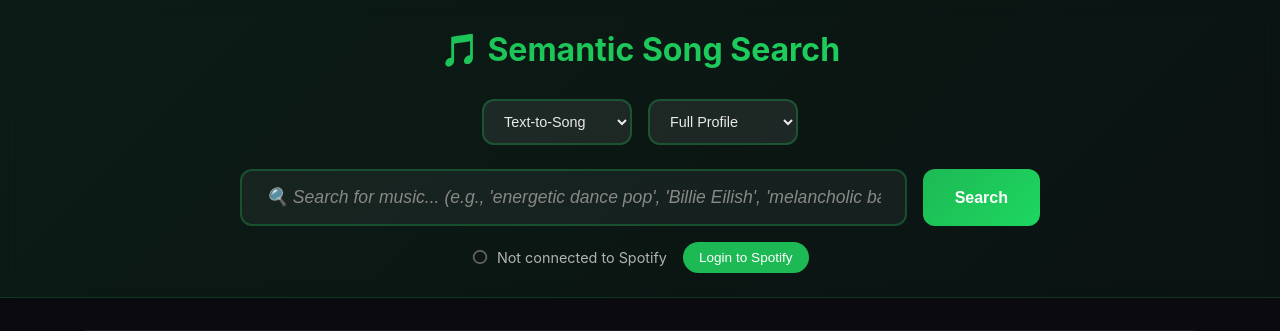
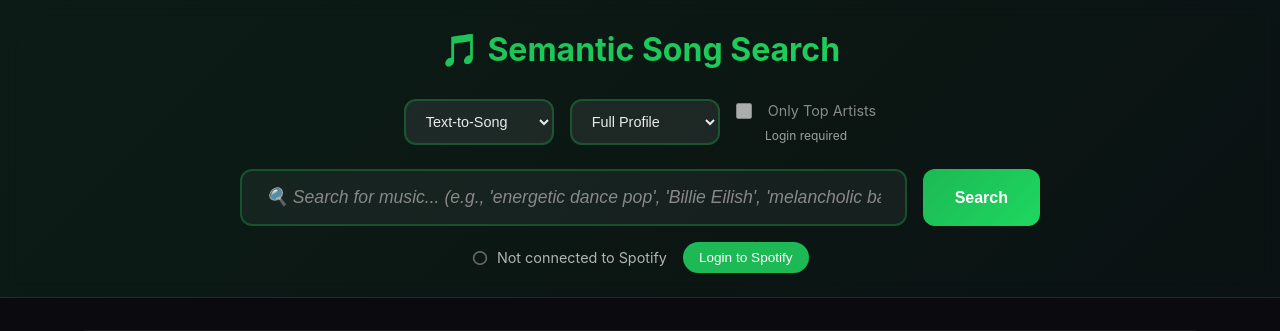
Before and after one commit to andrewsingh/semantic-song-search, a Flask app: template semantic_song_search/templates/index.html in a window 1280 px wide. Shown: the top 331 px of the page. Run offline with Flask 3, Linux system fonts and the light colour scheme; the template is opened without the code that fills it, so the values that code supplies are empty; parts of the project's set-up code (start-up, migrations or seed data) failed here and were passed over; some libraries are stand-ins or nearby versions.

Commit message:
Add filter results by top artists feature

```diff
--- a/semantic_song_search/app.py
+++ b/semantic_song_search/app.py
@@ -89,7 +89,7 @@ Session(app)
 # Spotify configuration
 SPOTIFY_CLIENT_ID = os.getenv('SPOTIFY_CLIENT_ID')
 SPOTIFY_CLIENT_SECRET = os.getenv('SPOTIFY_CLIENT_SECRET')
-SPOTIFY_SCOPES = "streaming user-read-email user-read-private user-read-playback-state user-modify-playback-state playlist-modify-public playlist-modify-private"
+SPOTIFY_SCOPES = "streaming user-read-email user-read-private user-read-playback-state user-modify-playback-state playlist-modify-public playlist-modify-private user-top-read"
 
 # Validate required environment variables
 if not SPOTIFY_CLIENT_ID or not SPOTIFY_CLIENT_SECRET:
@@ -669,6 +669,7 @@ def search():
     song_idx = data.get('song_idx')  # For song-to-song search
     k = data.get('k', 20)
     offset = data.get('offset', 0)  # For pagination
+    # Note: Top artists filtering is now handled client-side for better performance
 
     # Validate pagination parameters
     if k <= 0 or k > 100:  # Reasonable limits
@@ -699,8 +700,9 @@ def search():
         else:
             return jsonify({'error': 'Invalid search_type'}), 400
 
-        # Format results
+        # Format results (filtering now handled client-side)
         formatted_results = []
+
         for result in results:
             try:
                 # Handle both old format (song_idx, similarity) and new format (song_idx, similarity, field_value)
@@ -733,6 +735,7 @@ def search():
                 logger.error(f"Error processing search result {result}: {e}")
                 continue
 
+        # Return results (filtering now handled client-side for better performance)
         return jsonify({
             'results': formatted_results,
             'search_type': search_type,
@@ -742,7 +745,8 @@ def search():
                 'offset': offset,
                 'limit': k,
                 'total_count': total_count,
-                'has_more': offset + k < total_count
+                'has_more': offset + k < total_count,
+                'returned_count': len(formatted_results)
             }
         })
 
@@ -893,6 +897,83 @@ def get_token():
 
     return jsonify({'access_token': token_info['access_token']})
 
+@app.route('/api/top_artists')
+def get_top_artists():
+    """Get user's top artists across all time ranges."""
+    token_info = session.get('token_info')
+    if not token_info:
+        return jsonify({'error': 'Not authenticated'}), 401
+
+    # Check if token is expired and refresh if needed
+    sp_oauth = get_spotify_oauth()
+    if sp_oauth.is_token_expired(token_info):
+        try:
+            token_info = sp_oauth.refresh_access_token(token_info['refresh_token'])
+            session['token_info'] = token_info
+        except Exception as e:
+            logger.error(f"Failed to refresh Spotify token: {e}")
+            return jsonify({'error': 'Token refresh failed, please re-authenticate'}), 401
+
+    try:
+        # Create Spotify client
+        sp = spotipy.Spotify(auth=token_info['access_token'])
+
+        # Get top artists for all time ranges
+        time_ranges = ['short_term', 'medium_term', 'long_term']
+        all_top_artists = set()  # Use set to automatically deduplicate
+
+        for time_range in time_ranges:
+            try:
+                results = sp.current_user_top_artists(limit=50, time_range=time_range)
+                if results and 'items' in results:
+                    for artist in results['items']:
+                        # Ensure artist has a name field before processing
+                        if artist and 'name' in artist and artist['name']:
+                            # Store artist name in lowercase for case-insensitive matching
+                            all_top_artists.add(artist['name'].strip().lower())
+                    logger.info(f"Retrieved {len(results['items'])} top artists for {time_range}")
+                else:
+                    logger.warning(f"Unexpected response format for {time_range}: {results}")
+            except Exception as e:
+                logger.warning(f"Failed to get top artists for {time_range}: {e}")
+                continue
+
+        # Convert back to list for JSON serialization
+        top_artists_list = list(all_top_artists)
+
+        logger.info(f"Retrieved {len(top_artists_list)} unique top artists across all time ranges")
+
+        # Handle case where user has no top artists
+        if len(top_artists_list) == 0:
+            logger.warning("User has no top artists - they may have a new account or insufficient listening history")
+
+        return jsonify({
+            'top_artists': top_artists_list,
+            'count': len(top_artists_list)
+        })
+
+    except spotipy.exceptions.SpotifyException as e:
+        logger.error(f"Spotify API error: {e}")
+        if e.http_status == 401:
+            return jsonify({'error': 'Spotify authentication expired, please login again'}), 401
+        elif e.http_status == 403:
+            # Check if it's a scope/permission issue
+            error_msg = str(e).lower()
+            if 'scope' in error_msg or 'insufficient' in error_msg:
+                logger.info("Clearing session due to insufficient permissions for top artists")
+                session.pop('token_info', None)  # Clear the invalid session
+                return jsonify({
+                    'error': 'Insufficient permissions to access top artists. Please logout and login again to grant the required permissions.',
+                    'requires_reauth': True
+                }), 403
+            else:
+                return jsonify({'error': f'Access denied: {e.msg}'}), 403
+        else:
+            return jsonify({'error': f'Spotify API error: {e.msg}'}), 500
+    except Exception as e:
+        logger.error(f"Failed to get top artists: {e}")
+        return jsonify({'error': 'Failed to retrieve top artists'}), 500
+
 if __name__ == '__main__':
     # Parse command line arguments
     args = parse_arguments()
--- a/semantic_song_search/static/app.js
+++ b/semantic_song_search/static/app.js
@@ -23,6 +23,13 @@ class IntelligentSearchApp {
         this.currentTrack = null;
         this.isPlayerReady = false;
 
+        // Top artists filter
+        this.topArtists = [];
+        this.topArtistsLoaded = false;
+        this.isAuthenticated = false;
+        this.isFiltered = false;
+        this.originalSearchResults = []; // Store unfiltered results for client-side filtering
+
         // Auto-play queue management
         this.currentSongIndex = -1;  // Index in search results
         this.isAutoPlayEnabled = true;  // Could make this configurable later
@@ -111,6 +118,26 @@ class IntelligentSearchApp {
             this.exportToPlaylist();
         });
 
+        // Top artists filter checkbox
+        document.getElementById('top-artists-filter').addEventListener('change', async (e) => {
+            console.log(`🎛️ Top artists filter checkbox changed: ${e.target.checked ? 'CHECKED' : 'UNCHECKED'}`);
+            console.log(`🎛️ Current state - topArtistsLoaded: ${this.topArtistsLoaded}, isAuthenticated: ${this.isAuthenticated}, top artists count: ${this.topArtists.length}`);
+
+            // If checked and we don't have top artists yet, load them
+            if (e.target.checked && !this.topArtistsLoaded && this.isAuthenticated) {
+                console.log(`🎛️ Loading top artists because checkbox was checked but not loaded yet...`);
+                await this.loadTopArtists();
+            }
+
+            // If we have existing search results, filter them client-side instead of re-running the search
+            if (this.searchResults.length > 0) {
+                console.log(`🔄 Filter toggled to ${e.target.checked ? 'ON' : 'OFF'}, filtering ${this.searchResults.length} existing results client-side...`);
+                this.applyClientSideFilter();
+            } else {
+                console.log(`🔄 No existing results to filter - searchResults.length: ${this.searchResults.length}`);
+            }
+        });
+
         // Load more button
         document.getElementById('load-more-btn').addEventListener('click', () => {
             this.loadMoreResults();
@@ -194,16 +221,29 @@ class IntelligentSearchApp {
         const searchType = document.getElementById('search-type').value;
         const embedType = document.getElementById('embed-type').value;
         const query = document.getElementById('search-input').value.trim();
+        const topArtistsFilter = document.getElementById('top-artists-filter');
+        let filterTopArtists = topArtistsFilter.checked && !topArtistsFilter.disabled;
 
         if (!query) return;
 
-        // Create a search identifier based on actual search parameters
+        // If top artists filter is enabled but not loaded, load them first
+        if (filterTopArtists && !this.topArtistsLoaded) {
+            await this.loadTopArtists();
+            // If loading failed, uncheck the filter and continue without it
+            if (!this.topArtistsLoaded) {
+                topArtistsFilter.checked = false;
+                filterTopArtists = false; // Update the variable to reflect the unchecked state
+            }
+        }
+
+        // Create a search identifier based on actual search parameters (excluding filter since it's now client-side)
         const newSearchId = `${searchType}:${embedType}:${query}:${this.currentQuerySong?.song_idx || ''}`;
         const isNewSearch = this.searchResultsId !== newSearchId;
 
         // Reset pagination for new searches
         this.currentOffset = 0;
         this.searchResults = [];
+        this.originalSearchResults = [];
 
         // Reset queue when starting a new search
         if (isNewSearch) {
@@ -222,6 +262,7 @@ class IntelligentSearchApp {
                 query: query,
                 k: 20,
                 offset: 0
+                // Note: No longer sending filter_top_artists since we do client-side filtering
             };
 
             if (searchType === 'song' && this.currentQuerySong) {
@@ -245,10 +286,20 @@ class IntelligentSearchApp {
 
             const data = await response.json();
             this.searchResults = data.results;
+            this.originalSearchResults = [...data.results]; // Store original unfiltered results for client-side filtering
             this.currentOffset = data.pagination.offset + data.pagination.limit;
             this.totalResultsCount = data.pagination.total_count;
             this.hasMoreResults = data.pagination.has_more;
-            this.displayResults(data, false);
+            this.isFiltered = false; // Reset since server doesn't filter anymore
+
+            // Apply client-side filter if checkbox is currently checked
+            const topArtistsFilter = document.getElementById('top-artists-filter');
+            if (topArtistsFilter.checked && !topArtistsFilter.disabled && this.topArtistsLoaded) {
+                console.log('🔍 Auto-applying client-side filter after search because checkbox is checked');
+                this.applyClientSideFilter();
+            } else {
+                this.displayResults(data, false);
+            }
 
         } catch (error) {
             console.error('Search error:', error);
@@ -286,10 +337,22 @@ class IntelligentSearchApp {
 
             const data = await response.json();
             const previousResultsCount = this.searchResults.length;
-            this.searchResults = [...this.searchResults, ...data.results];
+
+            // Add new results to original unfiltered results
+            this.originalSearchResults = [...this.originalSearchResults, ...data.results];
             this.currentOffset = data.pagination.offset + data.pagination.limit;
             this.hasMoreResults = data.pagination.has_more;
-            this.displayResults(data, true);
+
+            // Check if we have client-side filtering active
+            const topArtistsFilter = document.getElementById('top-artists-filter');
+            if (topArtistsFilter.checked && !topArtistsFilter.disabled && this.topArtistsLoaded) {
+                console.log('🔍 Re-applying client-side filter after loading more results');
+                this.applyClientSideFilter();
+            } else {
+                // No filtering - just add new results and display
+                this.searchResults = [...this.searchResults, ...data.results];
+                this.displayResults(data, true);
+            }
 
             console.log('🎵 Loaded more results, queue now has', this.searchResults.length, 'songs');
             console.log('🎵 Added', data.results.length, 'new songs to queue (was', previousResultsCount, ')');
@@ -315,8 +378,13 @@ class IntelligentSearchApp {
         const resultsGrid = document.getElementById('results-grid');
         const loadMoreContainer = document.getElementById('load-more-container');
 
-        // Update header (show total results, not just current batch)
-        resultsCount.textContent = `${this.searchResults.length} of ${this.totalResultsCount} results`;
+        // Update header (show current results count)
+        if (this.isFiltered) {
+            resultsCount.textContent = `${this.searchResults.length} results (filtered by top artists)`;
+        } else {
+            resultsCount.textContent = `${this.searchResults.length} results`;
+        }
+
         searchInfo.textContent = `${data.search_type} search • ${data.embed_type.replace('_', ' ')}`;
         resultsHeader.style.display = 'flex';
 
@@ -326,11 +394,15 @@ class IntelligentSearchApp {
         }
 
         // Handle empty results case
-        if (!isLoadMore && this.totalResultsCount === 0) {
+        if (!isLoadMore && this.searchResults.length === 0) {
+            const message = this.isFiltered ?
+                'No songs found matching your top artists. Try searching without the filter or adding more listening history to Spotify.' :
+                'No results found. Try adjusting your search terms or selecting a different embedding type.';
+
             resultsGrid.innerHTML = `
                 <div class="no-results-message">
                     <h3>No results found</h3>
-                    <p>Try adjusting your search terms or selecting a different embedding type.</p>
+                    <p>${message}</p>
                 </div>
             `;
             loadMoreContainer.style.display = 'none';
@@ -339,7 +411,7 @@ class IntelligentSearchApp {
         }
 
         // Show export section when results are available (only for new searches)
-        if (!isLoadMore && this.totalResultsCount > 0) {
+        if (!isLoadMore && this.searchResults.length > 0) {
             document.getElementById('export-section').style.display = 'block';
             // Update the song count input placeholder to show available results
             this.updateSongCountHint();
@@ -601,10 +673,12 @@ class IntelligentSearchApp {
 
         this.currentQuerySong = null;
         this.searchResults = [];
+        this.originalSearchResults = [];
         this.currentSearchData = null;
         this.currentOffset = 0;
         this.totalResultsCount = 0;
         this.hasMoreResults = false;
+        this.isFiltered = false;
 
         // Reset auto-play queue
         this.resetAutoPlayQueue();
@@ -673,10 +747,14 @@ class IntelligentSearchApp {
     }
 
     updateAuthStatus(isAuthenticated) {
+        this.isAuthenticated = isAuthenticated;
+
         const indicator = document.getElementById('auth-indicator');
         const text = document.getElementById('auth-text');
         const loginBtn = document.getElementById('login-btn');
         const logoutBtn = document.getElementById('logout-btn');
+        const topArtistsFilter = document.getElementById('top-artists-filter');
+        const topArtistsStatus = document.getElementById('top-artists-status');
 
         if (isAuthenticated) {
             indicator.textContent = '●';
@@ -684,12 +762,134 @@ class IntelligentSearchApp {
             text.textContent = 'Connected to Spotify';
             loginBtn.style.display = 'none';
             logoutBtn.style.display = 'inline-block';
+
+            // Enable top artists filter
+            topArtistsFilter.disabled = false;
+            topArtistsStatus.textContent = 'Click to load';
+            topArtistsStatus.className = 'filter-status';
         } else {
             indicator.textContent = '○';
             indicator.className = 'auth-indicator';
             text.textContent = 'Not connected to Spotify';
             loginBtn.style.display = 'inline-block';
             logoutBtn.style.display = 'none';
+
+            // Disable and reset top artists filter
+            topArtistsFilter.disabled = true;
+            topArtistsFilter.checked = false;
+            topArtistsStatus.textContent = 'Login required';
+            topArtistsStatus.className = 'filter-status';
+            this.topArtists = [];
+            this.topArtistsLoaded = false;
+        }
+    }
+
+    applyClientSideFilter() {
+        const topArtistsFilter = document.getElementById('top-artists-filter');
+        const filterEnabled = topArtistsFilter.checked && !topArtistsFilter.disabled;
+
+        console.log(`🔍 Applying client-side filter - enabled: ${filterEnabled}, top artists count: ${this.topArtists.length}`);
+
+        if (!filterEnabled || !this.topArtistsLoaded || this.topArtists.length === 0) {
+            // Show all original results
+            console.log(`🔍 Showing all ${this.originalSearchResults.length} original results (filter disabled or no top artists)`);
+            this.searchResults = [...this.originalSearchResults];
+            this.isFiltered = false;
+        } else {
+            // Filter to only show songs by top artists
+            const topArtistsSet = new Set(this.topArtists.map(artist => artist.toLowerCase()));
+            console.log(`🔍 Filtering with top artists:`, Array.from(topArtistsSet).slice(0, 5), '...');
+
+            const filteredOut = [];
+            this.searchResults = this.originalSearchResults.filter(song => {
+                const artistName = song.artist.toLowerCase().trim();
+                const isMatch = topArtistsSet.has(artistName);
+                if (!isMatch) {
+                    filteredOut.push(`"${song.song}" by "${song.artist}"`);
+                }
+                return isMatch;
+            });
+
+            if (filteredOut.length > 0) {
+                console.log(`🔍 Filtered out ${filteredOut.length} songs:`, filteredOut.slice(0, 3), filteredOut.length > 3 ? '...' : '');
+            }
+
+            this.isFiltered = true;
+            console.log(`🔍 Filter results: ${this.searchResults.length} out of ${this.originalSearchResults.length} songs kept`);
+        }
+
+        // Update the display with filtered results
+        const mockData = {
+            results: this.searchResults,
+            search_type: this.currentSearchData?.search_type || 'text',
+            embed_type: this.currentSearchData?.embed_type || 'full_profile',
+            query: this.currentSearchData?.query || '',
+            pagination: {
+                offset: 0,
+                limit: this.searchResults.length,
+                total_count: this.isFiltered ? null : this.originalSearchResults.length,
+                has_more: false, // No more results since we're showing all filtered results
+                is_filtered: this.isFiltered,
+                returned_count: this.searchResults.length
+            }
+        };
+
+        this.displayResults(mockData, false);
+    }
+
+    async loadTopArtists() {
+        if (this.topArtistsLoaded) {
+            return; // Already loaded
+        }
+
+        const topArtistsStatus = document.getElementById('top-artists-status');
+        topArtistsStatus.textContent = 'Loading...';
+        topArtistsStatus.className = 'filter-status';
+
+        try {
+            const response = await fetch('/api/top_artists');
+            const data = await response.json();
+
+            if (response.ok) {
+                this.topArtists = data.top_artists;
+                this.topArtistsLoaded = true;
+                if (data.count === 0) {
+                    topArtistsStatus.textContent = 'No top artists found';
+                    topArtistsStatus.className = 'filter-status error';
+                    console.log('⚠️ User has no top artists - may have new account or insufficient listening history');
+                } else {
+                    topArtistsStatus.textContent = `${data.count} artists loaded`;
+                    topArtistsStatus.className = 'filter-status loaded';
+                    console.log(`✅ Loaded ${data.count} top artists`);
+                }
+            } else {
+                console.error('Failed to load top artists:', data.error);
+                topArtistsStatus.textContent = 'Load failed';
+                topArtistsStatus.className = 'filter-status error';
+
+                // If authentication error, disable the filter
+                if (response.status === 401 || response.status === 403) {
+                    const topArtistsFilter = document.getElementById('top-artists-filter');
+                    topArtistsFilter.checked = false;
+                    topArtistsFilter.disabled = true;
+
+                    // Special handling for scope insufficient error
+                    if (data.requires_reauth) {
+                        topArtistsStatus.textContent = 'Logout & login required';
+                        topArtistsStatus.title = 'Your current session lacks the required permissions. Please logout and login again.';
+                        // Show more helpful error message
+                        this.showError('Top artists filter requires additional permissions. Please logout and login again to enable this feature.');
+                        // Auto-logout the user since the backend cleared their session
+                        this.updateAuthStatus(false);
+                    } else {
+                        topArtistsStatus.textContent = 'Re-login required';
+                    }
+                }
+            }
+        } catch (error) {
+            console.error('Error loading top artists:', error);
+            topArtistsStatus.textContent = 'Load failed';
+            topArtistsStatus.className = 'filter-status error';
         }
     }
 
@@ -1555,9 +1755,19 @@ class IntelligentSearchApp {
     updateSongCountHint() {
         const songCountInput = document.getElementById('song-count');
         if (songCountInput) {
-            const availableText = this.hasMoreResults ?
-                `${this.searchResults.length} loaded, ${this.totalResultsCount} total` :
-                `${this.searchResults.length} available`;
+            let availableText;
+            if (this.isFiltered) {
+                // When filtering is active
+                availableText = this.hasMoreResults ?
+                    `${this.searchResults.length} loaded (filtered)` :
+                    `${this.searchResults.length} available (filtered)`;
+            } else {
+                // Normal case - just show current count, with "more available" if applicable
+                availableText = this.hasMoreResults ?
+                    `${this.searchResults.length} loaded, more available` :
+                    `${this.searchResults.length} available`;
+            }
+
             songCountInput.title = `Currently ${availableText}`;
 
             // Update placeholder text
--- a/semantic_song_search/static/style.css
+++ b/semantic_song_search/static/style.css
@@ -53,6 +53,8 @@ body {
     gap: 1rem;
     justify-content: center;
     margin-bottom: 1.5rem;
+    align-items: center;
+    flex-wrap: wrap;
 }
 
 .config-dropdown {
@@ -77,6 +79,65 @@ body {
 .config-dropdown option {
     background: #1a1a1f;
     color: #eaeaea;
+}
+
+/* Filter Option */
+.filter-option {
+    display: flex;
+    flex-direction: column;
+    align-items: center;
+    gap: 0.25rem;
+}
+
+.filter-checkbox-label {
+    display: flex;
+    align-items: center;
+    gap: 0.5rem;
+    cursor: pointer;
+    user-select: none;
+    color: #fff;
+    font-size: 0.9rem;
+}
+
+.filter-checkbox-label input[type="checkbox"]:disabled {
+    cursor: not-allowed;
+}
+
+.filter-checkbox-label input[type="checkbox"]:disabled + .checkmark {
+    background: rgba(255, 255, 255, 0.1);
+    border-color: rgba(255, 255, 255, 0.2);
+}
+
+.filter-checkbox-label input[type="checkbox"]:disabled ~ .filter-text {
+    color: rgba(255, 255, 255, 0.5);
+    cursor: not-allowed;
+}
+
+.filter-checkbox {
+    width: 16px;
+    height: 16px;
+    margin: 0;
+    accent-color: #1db954;
+}
+
+.filter-status {
+    font-size: 0.75rem;
+    color: rgba(255, 255, 255, 0.6);
+    text-align: center;
+}
+
+.filter-status.loaded {
+    color: #1db954;
+}
+
+.filter-status.error {
+    color: #ff6b6b;
+    cursor: help;
+}
+
+.filter-status.error[title] {
+    text-decoration: underline;
+    text-decoration-style: dotted;
 }
 
 /* Search Container */
--- a/semantic_song_search/templates/index.html
+++ b/semantic_song_search/templates/index.html
@@ -28,6 +28,15 @@
                         <option value="mood_aspect">Mood</option>
                         <option value="tags_genres">Tags + Genres</option>
                     </select>
+
+                    <div class="filter-option">
+                        <label class="filter-checkbox-label">
+                            <input type="checkbox" id="top-artists-filter" class="filter-checkbox" disabled>
+                            <span class="checkmark"></span>
+                            <span class="filter-text">Only Top Artists</span>
+                        </label>
+                        <span id="top-artists-status" class="filter-status">Login required</span>
+                    </div>
                 </div>
 
                 <!-- Search Bar -->
```
